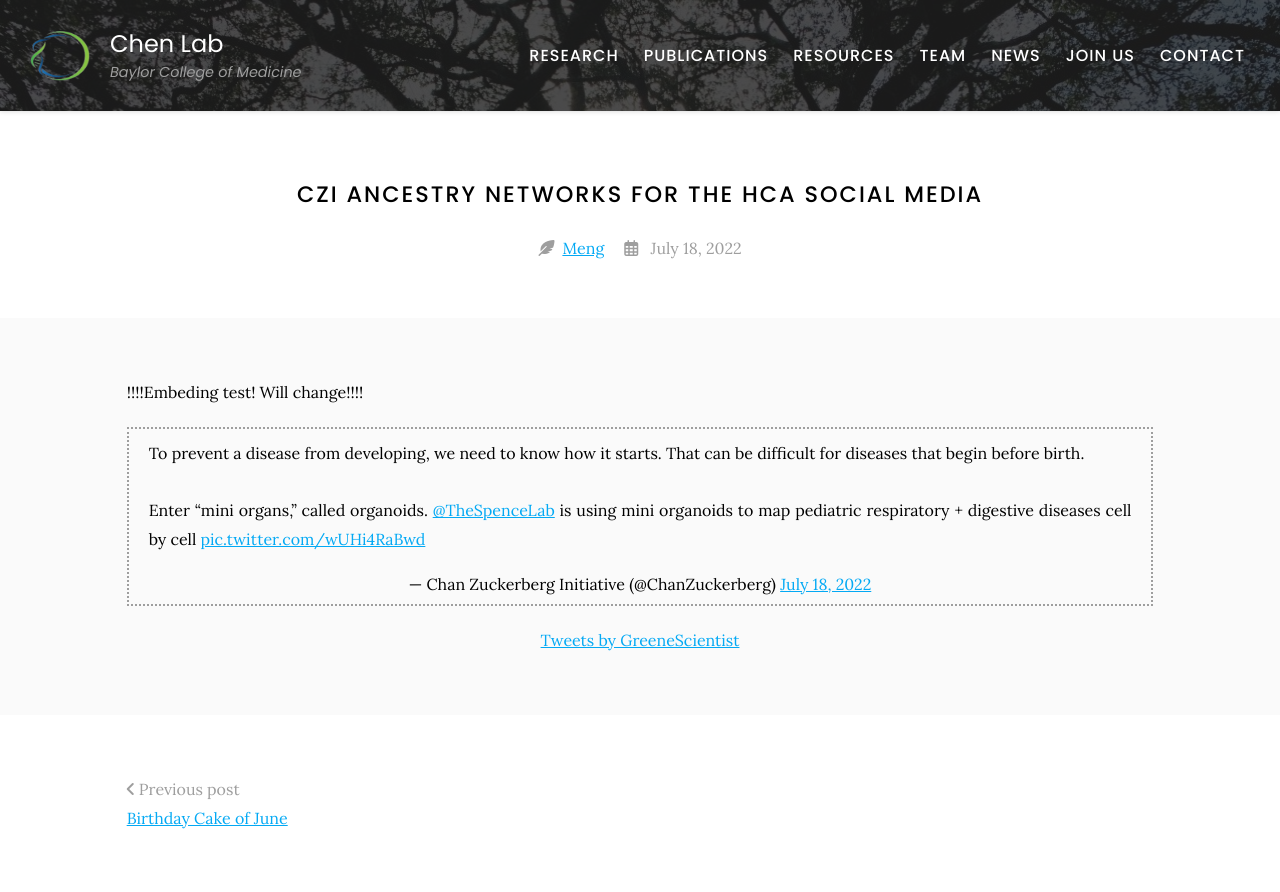
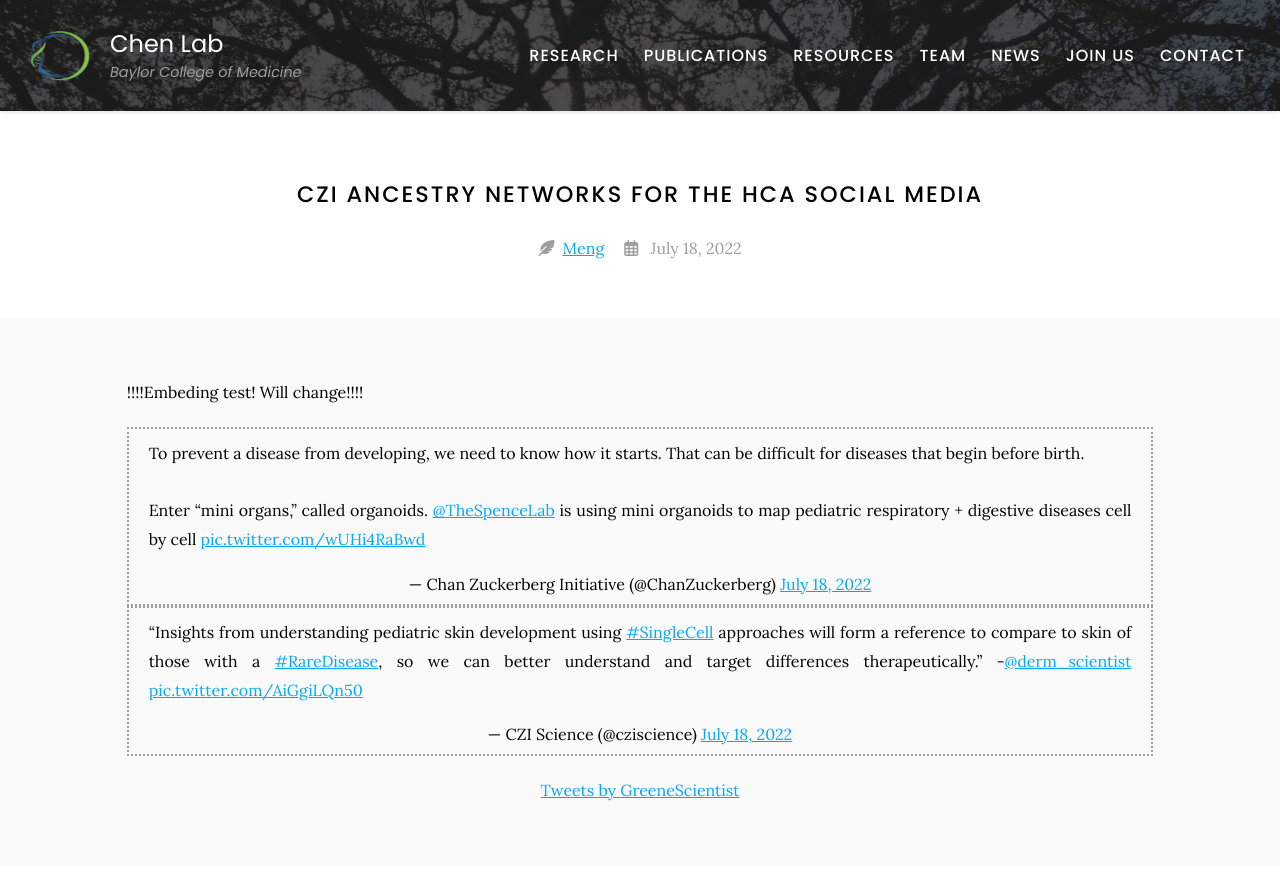
Before and after one commit to RCHENLAB/rchenlab.github.io, a Jekyll site: the page built from _posts/2022-07-18-tweet-CZI.md, in a window 1280 px wide. Shown: the top 892 px of the page. Built offline with Jekyll 4.4.1, drawn with Linux system fonts in a browser that asks for light colours; comment, search, counter and statistics services are not loaded; grey boxes are pictures that could not be loaded.

Commit message:
Update 2022-07-18-tweet-CZI.md

```diff
--- a/_posts/2022-07-18-tweet-CZI.md
+++ b/_posts/2022-07-18-tweet-CZI.md
@@ -10,6 +10,7 @@ member: Rui
 <blockquote class="twitter-tweet"><p lang="en" dir="ltr">To prevent a disease from developing, we need to know how it starts. That can be difficult for diseases that begin before birth.<br><br>Enter “mini organs,” called organoids. <a href="https://twitter.com/TheSpenceLab?ref_src=twsrc%5Etfw">@TheSpenceLab</a> is using mini organoids to map pediatric respiratory + digestive diseases cell by cell <a href="https://t.co/wUHi4RaBwd">pic.twitter.com/wUHi4RaBwd</a></p>&mdash; Chan Zuckerberg Initiative (@ChanZuckerberg) <a href="https://twitter.com/ChanZuckerberg/status/1549079566970286081?ref_src=twsrc%5Etfw">July 18, 2022</a></blockquote>
 <script async src="https://platform.twitter.com/widgets.js" charset="utf-8"></script>
 {:.center}
-
+<blockquote class="twitter-tweet"><p lang="en" dir="ltr">“Insights from understanding pediatric skin development using <a href="https://twitter.com/hashtag/SingleCell?src=hash&amp;ref_src=twsrc%5Etfw">#SingleCell</a> approaches will form a reference to compare to skin of those with a <a href="https://twitter.com/hashtag/RareDisease?src=hash&amp;ref_src=twsrc%5Etfw">#RareDisease</a>, so we can better understand and target differences therapeutically.” -<a href="https://twitter.com/derm_scientist?ref_src=twsrc%5Etfw">@derm_scientist</a> <a href="https://t.co/AiGgiLQn50">pic.twitter.com/AiGgiLQn50</a></p>&mdash; CZI Science (@cziscience) <a href="https://twitter.com/cziscience/status/1549112536829673473?ref_src=twsrc%5Etfw">July 18, 2022</a></blockquote> <script async src="https://platform.twitter.com/widgets.js" charset="utf-8"></script>
+{:.center}
 <a class="twitter-timeline" data-width="400" data-height="400" href="https://twitter.com/GreeneScientist?ref_src=twsrc%5Etfw">Tweets by GreeneScientist</a> <script async src="https://platform.twitter.com/widgets.js" charset="utf-8"></script>
 {:.center}
```
